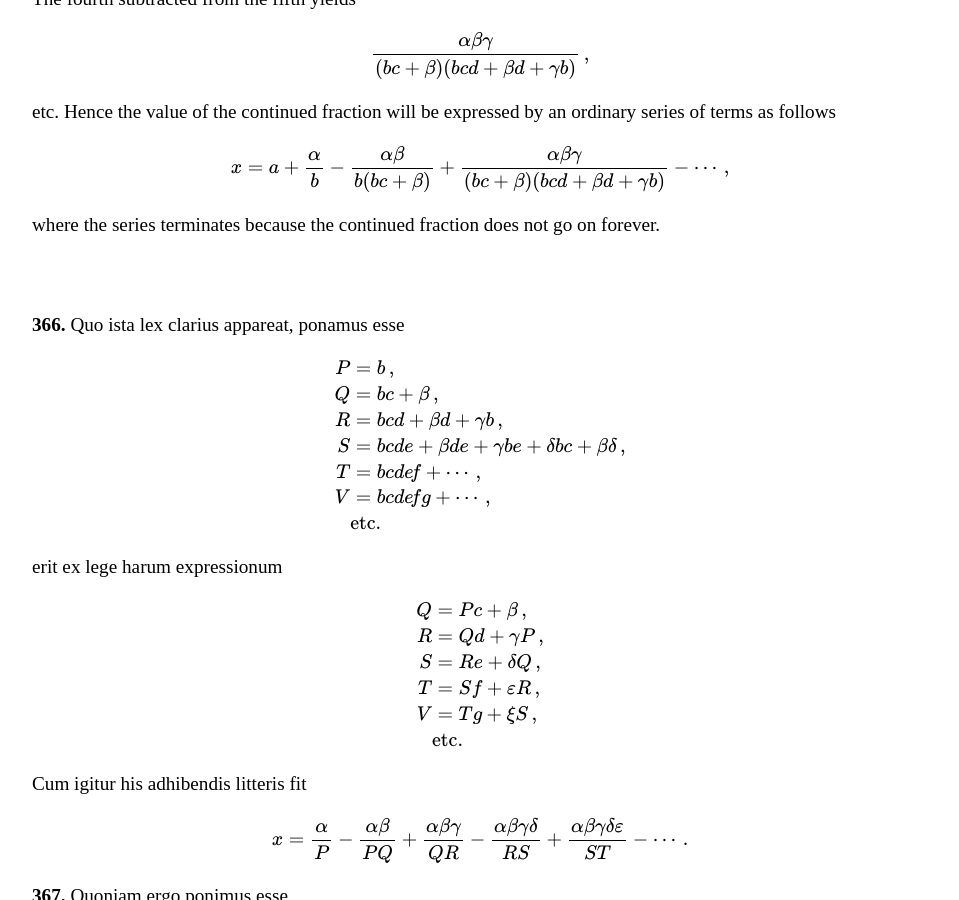
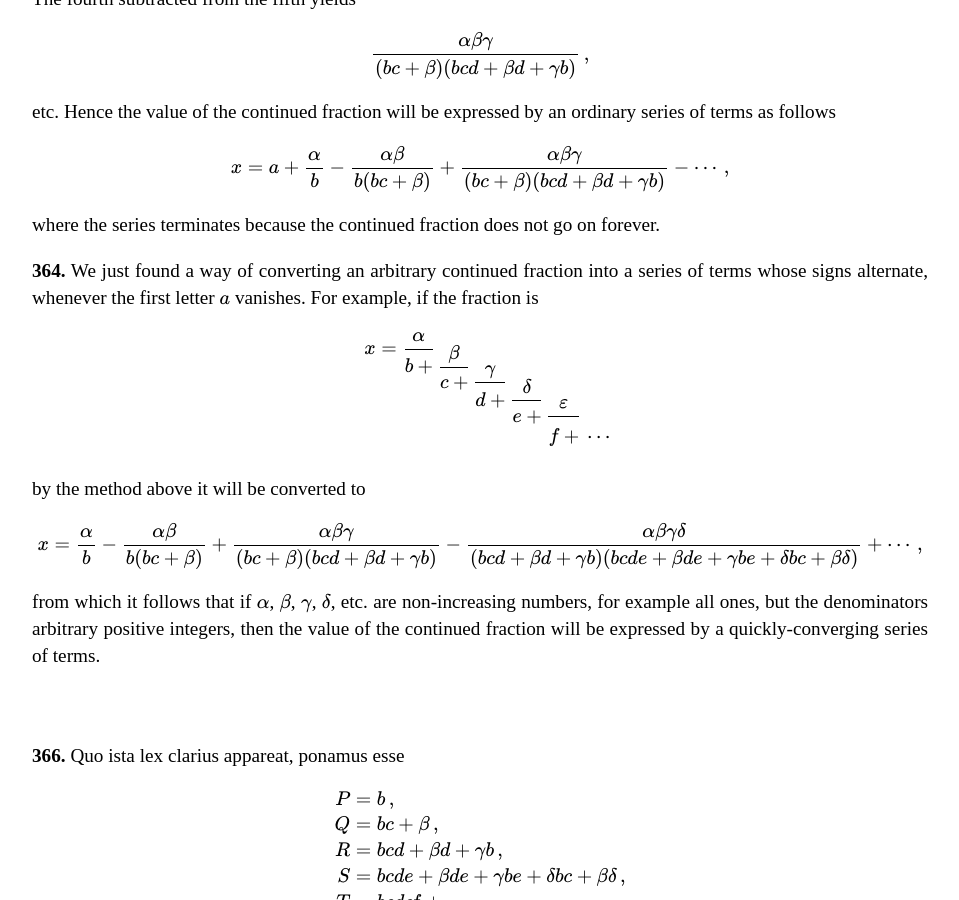
Before and after one commit to ttdoucet/ttdoucet.github.io, a Jekyll site: the page built from euler/e101-en.html, in a window 1280 px wide and 900 px high, scrolled down 3577 px. Shown: the whole window, without its empty margins (160-1119 px from the left). Built offline with Jekyll 4.4.1, drawn with Linux system fonts in a browser that asks for light colours; formulas are drawn with MathJax 3.

Commit message:
Translated p.364 of e101.

```diff
--- a/euler/e101-en.html
+++ b/euler/e101-en.html
@@ -232,6 +232,34 @@ x = a + {\alpha \over b} - {\alpha\beta \over b(bc+\beta)} + {\alpha\beta\gamma
 where the series terminates because the continued fraction does not go on forever.
 
 
+<p><esec>364.</esec>
+We just found a way of converting an arbitrary
+continued fraction into a series of terms
+whose signs alternate,
+whenever the first letter \(a\) vanishes.
+For example, if the fraction is
+
+\begin{equation}
+x = {\cofrac \alpha b {\cofrac \beta c {\cofrac \gamma d {\cofrac \delta e {\cofrac \varepsilon f \tailfrac }}}}}
+\end{equation}
+
+by the method above it will be converted to
+
+\begin{equation}
+x = {\alpha \over b}
+    - {\alpha\beta \over b(bc+\beta)}
+    + {\alpha\beta\gamma \over (bc + \beta)(bcd + \beta d + \gamma b)} \\
+    - {\alpha\beta\gamma\delta \over (bcd + \beta d + \gamma b)(bcde + \beta d e + \gamma b e + \delta b c + \beta\delta)}
+    + \cdots \,,
+\end{equation}
+
+from which it follows that if
+\(\alpha\), \(\beta\), \(\gamma\), \(\delta\), etc. are
+non-increasing numbers, for example all ones,
+but the denominators arbitrary positive integers,
+then the value of the continued fraction will be expressed
+by a quickly-converging  series of terms.
+
 <br><br><br>
 
 <p><esec>366.</esec>
```
